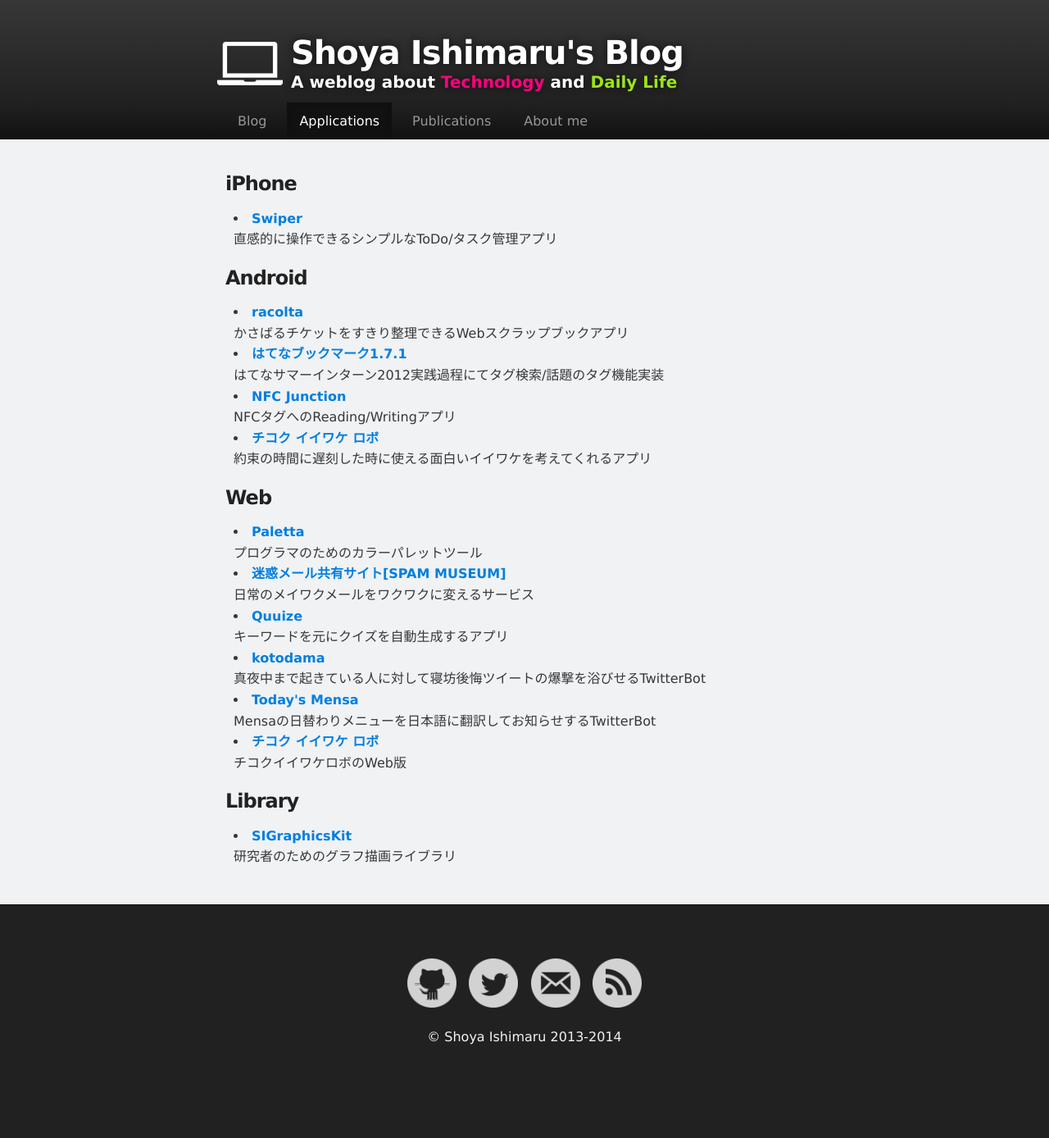
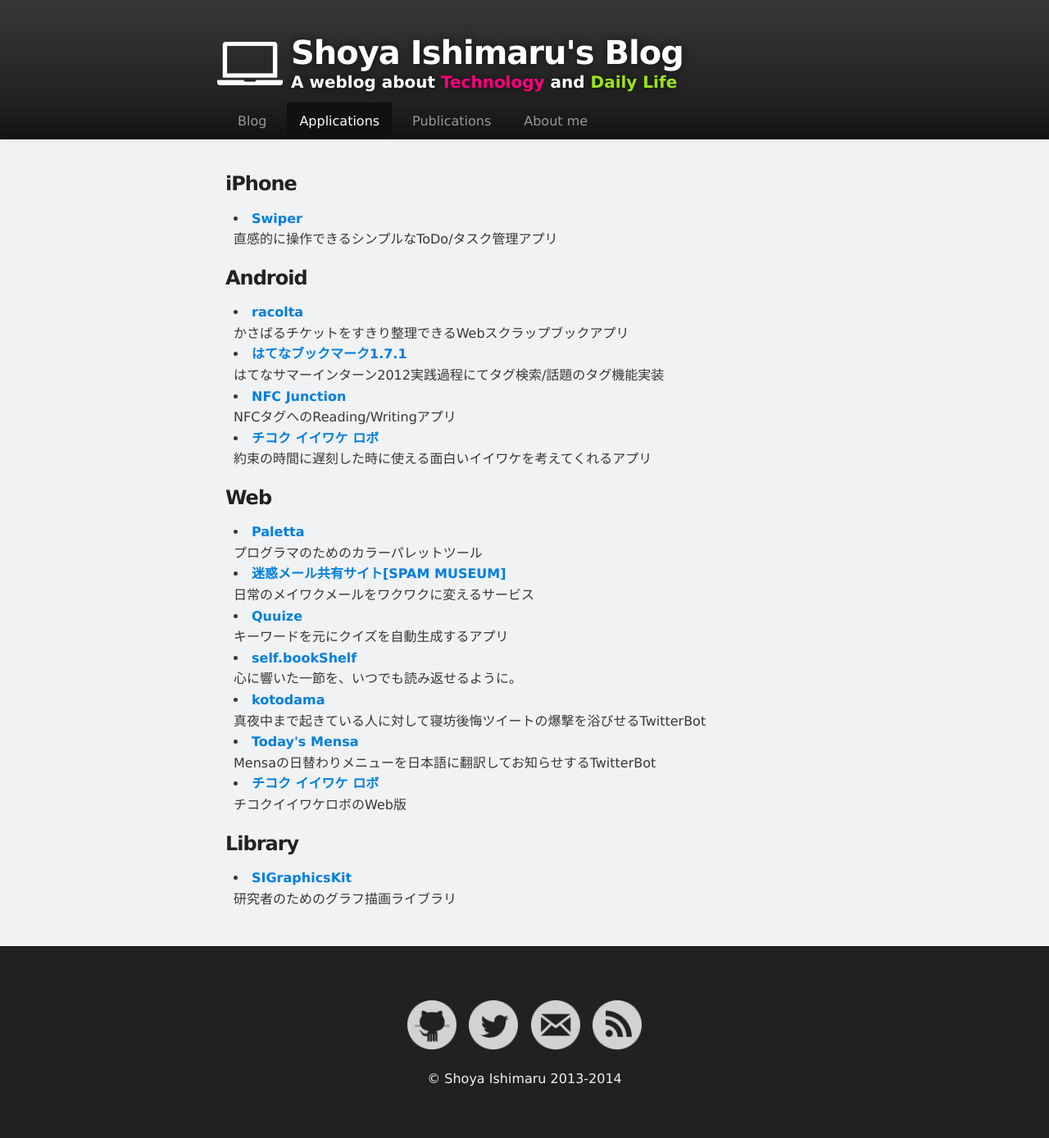
Before and after one commit to Mrk1869/source-mrk1869.github.com, a Jekyll site: the page built from applications/index.html, in a window 1280 px wide. Shown: the whole page at 82% size. Built offline with Jekyll 4.4.1, drawn with Linux system fonts in a browser that asks for light colours; a script that is not in the unit is left out; comment, search, counter and statistics services are not loaded; before the commit the page ends 1337 px from its top, so only the background shows below that.

Commit message:
Added bookShelf to applications

```diff
--- a/applications/index.html
+++ b/applications/index.html
@@ -23,6 +23,7 @@
     <li><a href = "http://paletta.mrk1869.com"><span style="font-weight: 700;">Paletta</span></a><br>プログラマのためのカラーパレットツール</li>
     <li><a href = "http://meiwaku.me/"><span style="font-weight: 700;">迷惑メール共有サイト[SPAM MUSEUM]</span></a><br>日常のメイワクメールをワクワクに変えるサービス</li>
     <li><a href = "http://quuize.com/"><span style="font-weight: 700;">Quuize</span></a><br>キーワードを元にクイズを自動生成するアプリ</li>
+    <li><a href = "http://book-mrk1869.tumblr.com/"><span style="font-weight: 700;">self.bookShelf</span></a><br>心に響いた一節を、いつでも読み返せるように。</li>
     <li><a href = "http://markovlabo.net/kotodama/"><span style="font-weight: 700;">kotodama</span></a><br>真夜中まで起きている人に対して寝坊後悔ツイートの爆撃を浴びせるTwitterBot</li>
     <li><a href = "https://twitter.com/TodaysMensa"><span style="font-weight: 700;">Today's Mensa</span></a><br>Mensaの日替わりメニューを日本語に翻訳してお知らせするTwitterBot</li>
     <li><a href = "http://mrk1869.sakura.ne.jp/belate/"><span style="font-weight: 700;">チコク イイワケ ロボ</span></a><br>チコクイイワケロボのWeb版</li>
```
